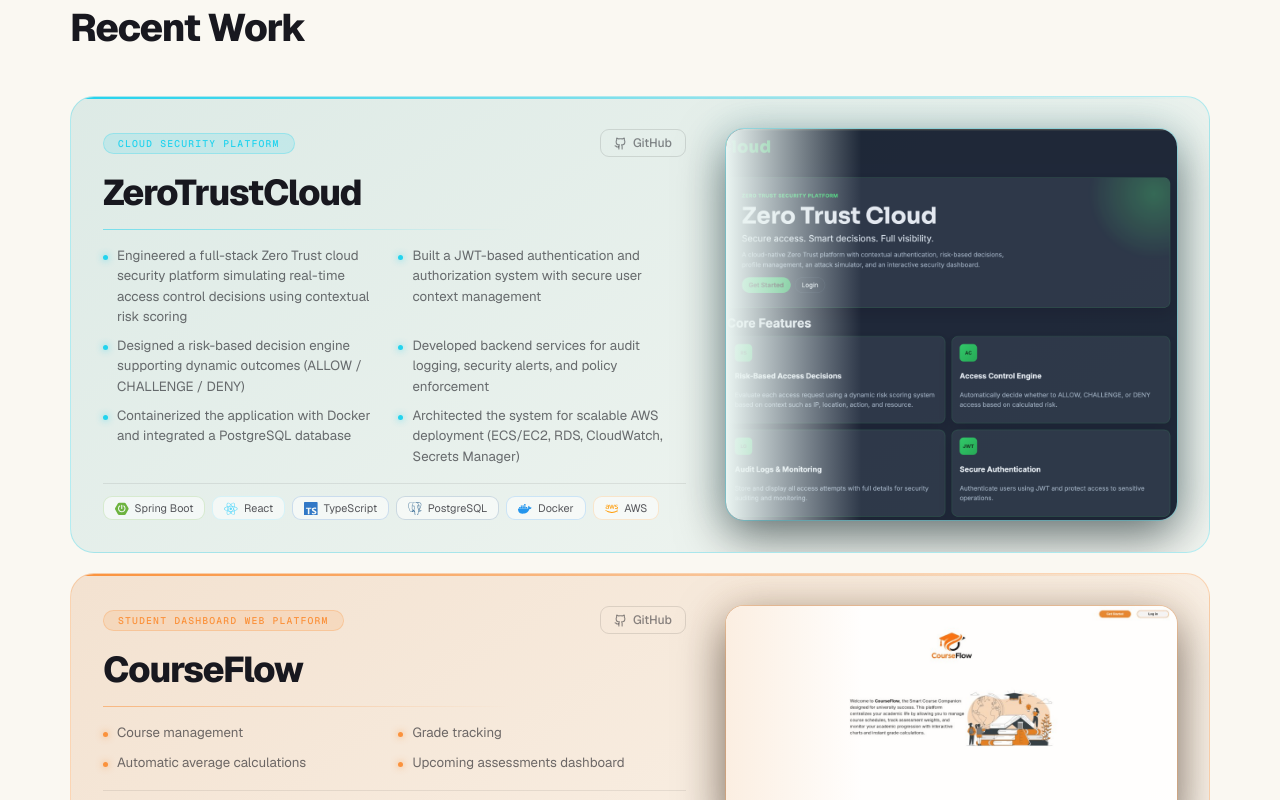
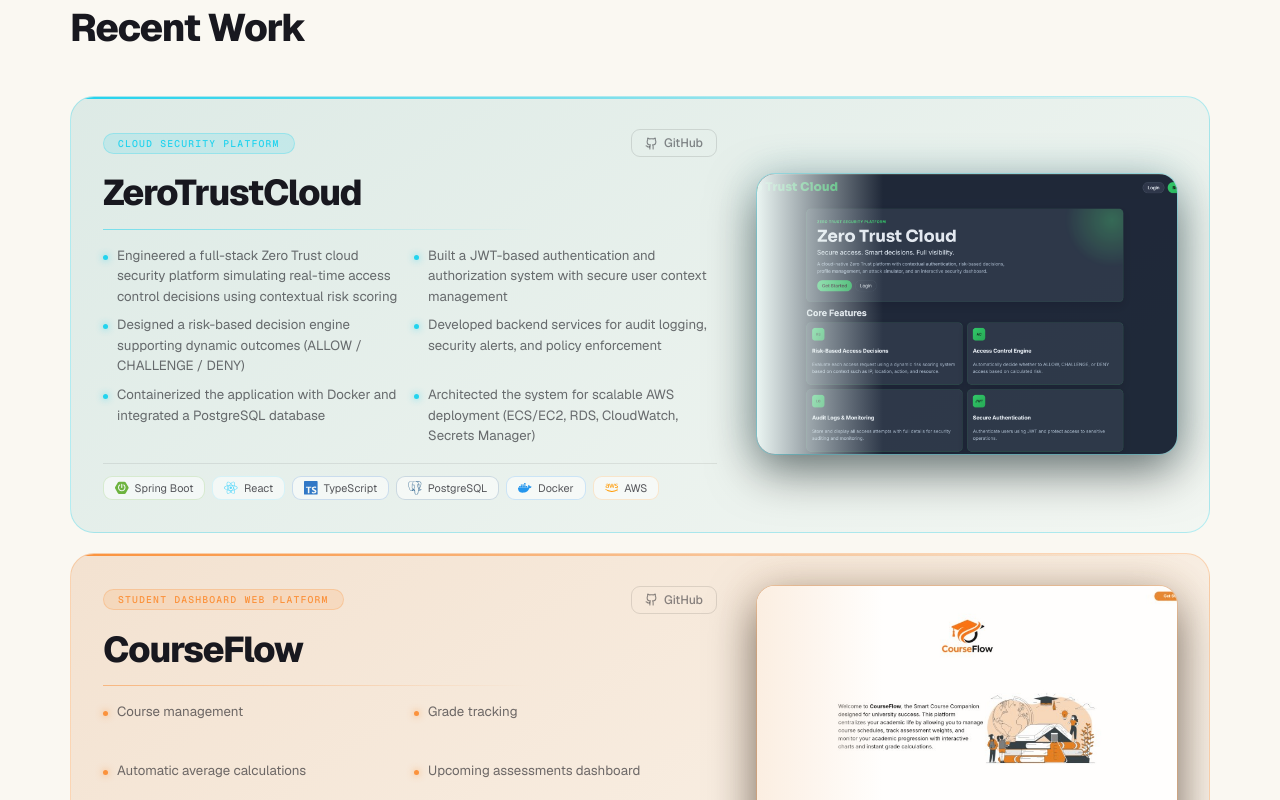
Before and after one commit to SamyBaouche/Portfolio, a React (Vite) app: page / in a window 1280 px wide. Shown: the part 940-1740 px from the top of the page. Built offline with nearby package versions, Linux system fonts and the light colour scheme; no server answers.

Commit message:
fix: fixed screenshot size 420x280px for all project cards

```diff
--- a/src/App.css
+++ b/src/App.css
@@ -432,14 +432,15 @@ main { position:relative; z-index:2; }
   flex: 1; min-width: 0;
 }
 
-/* Screenshot column */
+/* Screenshot column — fixed size, same for all cards */
 .pc-screenshot-wrap {
   flex-shrink: 0;
-  width: clamp(260px, 42%, 520px);
+  width: 420px;
+  height: 280px;
   position: relative;
   border-radius: var(--r-lg);
   overflow: hidden;
-  align-self: stretch;
+  align-self: center;
   box-shadow:
     0 0 0 1px color-mix(in oklab, var(--accent) 30%, transparent),
     0 16px 48px rgba(0,0,0,0.55),
```
